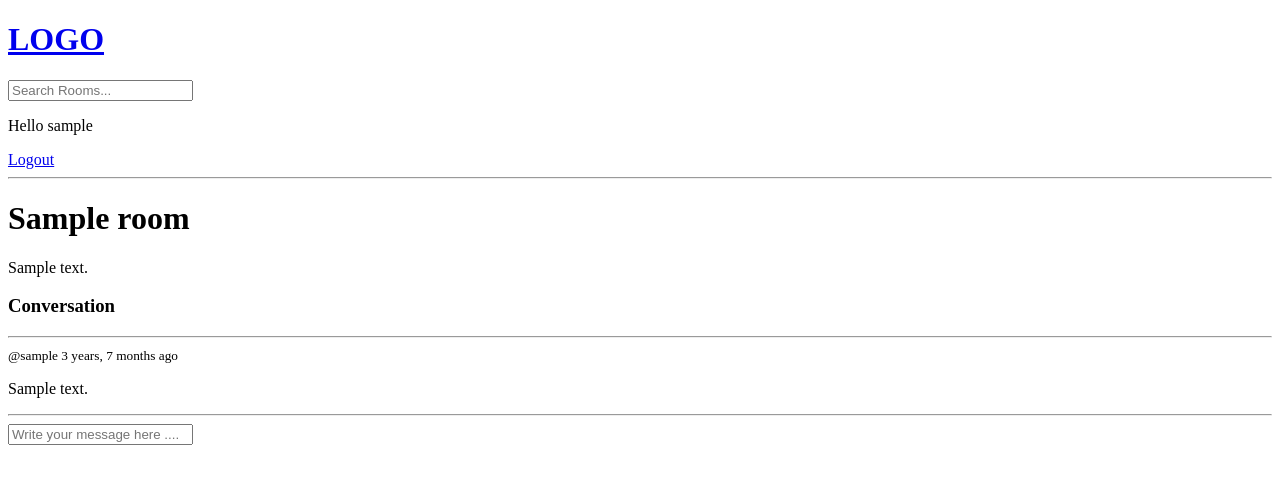
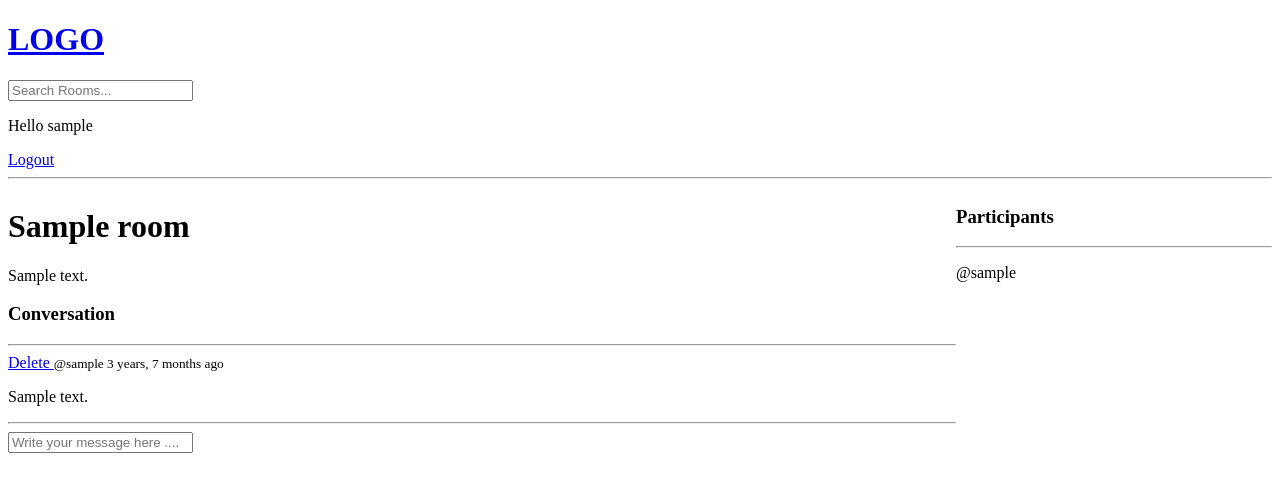
Before and after one commit to rajabali-ai/discord-clone-using-django, a Django app: page /room/1/ in a window 1280 px wide. Shown: the top 492 px of the page. Run offline with Django 4.2, Linux system fonts and the light colour scheme; a user stored in the database is signed in; tables that the repository leaves empty hold one stand-in row (values such as "Sample post").

Commit message:
Chat room message CRUD added

```diff
--- a/base/models.py
+++ b/base/models.py
@@ -12,7 +12,7 @@ class Room(models.Model):
     topic = models.ForeignKey(Topic, on_delete=models.SET_NULL, null=True)
     name = models.CharField(max_length=200)
     description = models.TextField(null=True, blank=True)
-    # participants =
+    participants = models.ManyToManyField(User, related_name='participants', blank=True)
     updated = models.DateTimeField(auto_now=True)
     created = models.DateTimeField(auto_now_add=True)
 
--- a/base/templates/base/room.html
+++ b/base/templates/base/room.html
@@ -3,6 +3,19 @@
 
 {% block content %}
 
+<style>
+    .room-container{
+        display: grid;
+        grid-template-columns: 3fr 1fr;
+    }
+
+
+</style>
+
+
+<div class='room-container'>
+
+    <div>
         <h1>    {{room.name}}   </h1>
 
         <p>{{room.description}}</p>
@@ -13,6 +26,9 @@
 
             {% for message in room_messages %}
             <div>
+                {% if request.user == message.user %}
+                <a href="{% url 'delete-message' message.id%}"> Delete </a>
+                {% endif %}
                 <small>@{{message.user}}  {{message.created | timesince }} ago </small>
                 <p>{{message.body}} </p>
                 <hr>
@@ -29,6 +45,18 @@
 
         </div>
         {% endif %}
+    </div>
+
+    <div>
+    <h3> Participants </h3>
+    <hr>
+    {% for user in participants %}
+        <div>
+            <p> @{{user.username}}</p>
+        </div>
+    {% endfor %}
+    </div>
+</div>
 
 {% endblock %}
 
--- a/base/urls.py
+++ b/base/urls.py
@@ -10,4 +10,5 @@ urlpatterns = [
     path('create-room/',views.createRoom, name='create-room'),
     path('update-room/<str:pk>/',views.updateRoom, name='update-room'),
     path('delete-room/<str:pk>/',views.deleteRoom, name='delete-room'),
+    path('delete-message/<str:pk>/',views.deleteMessage, name='delete-message'),
 ]
--- a/base/views.py
+++ b/base/views.py
@@ -97,6 +97,7 @@ def room(request,pk):
 
     room = Room.objects.get(id=pk)
     room_messages = room.message_set.all().order_by('created')
+    participants = room.participants.all()
 
     if request.method == 'POST':
         message = Message.objects.create(
@@ -104,9 +105,10 @@ def room(request,pk):
             room= room,
             body=request.POST.get('body')
         )
+        room.participants.add(request.user)
         return redirect('room',pk=room.id)
 
-    context = {'room': room, 'room_messages': room_messages}
+    context = {'room': room, 'room_messages': room_messages, 'participants': participants}
 
     return render(request, 'base/room.html', context)
 
@@ -150,4 +152,29 @@ def deleteRoom(request,pk):
         return redirect('home')
     return render(request, 'base/delete.html', {'obj': room})
 
+
+
+@login_required(login_url='login')
+def deleteMessage(request,pk):
+    message = Message.objects.get(id=pk)
+
+    if request.user != message.user :
+        return HttpResponse('Your are not allowed!!')
+
+    if request.method == 'POST':
+        message.delete()
+        return redirect('home')
+    return render(request, 'base/delete.html', {'obj': message})
+
+
+
+
+
+
+
+
+
+
+
+
 # Create your views here.
```
Lines whose indentation alone changed are shown as unchanged.
